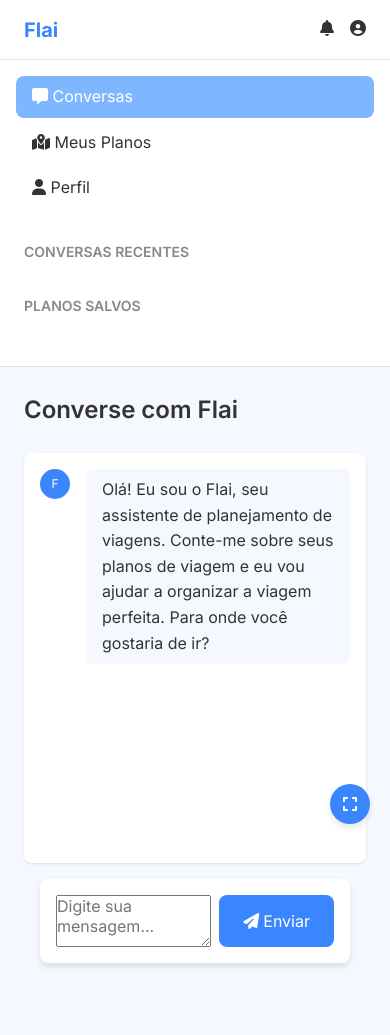
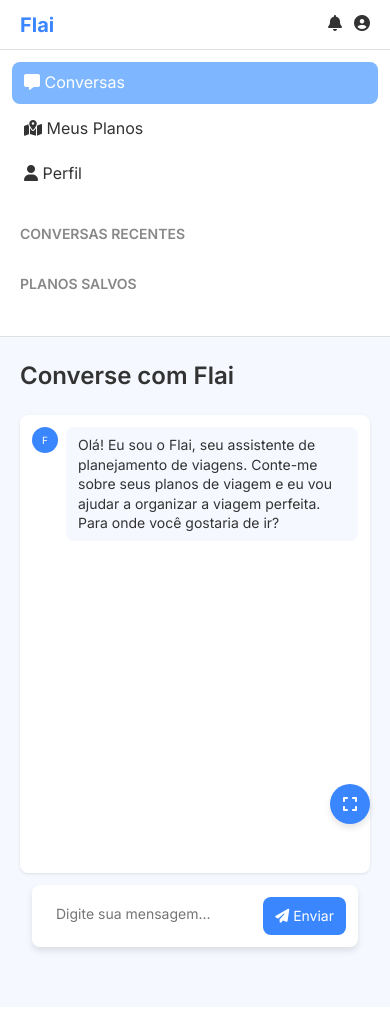
Before and after one commit to Desenvolvimentokot/Avi-Assistente-de-Viagens-Inteligente, a Flask app: page / in a window 390 px wide. After the commit the page ends 955 px from the top, so only its background shows below. Run offline with Flask 3, Linux system fonts and the light colour scheme; some libraries are stand-ins or nearby versions.

Commit message:
Refactor: Adjust styling and layout of chat interface; reduce padding and element sizes for improved responsiveness.
Replit-Commit-Author: Agent
Replit-Commit-Session-Id: 0207ac1a-418d-4daa-a505-6cd627252689
Replit-Commit-Screenshot-Url: https://storage.googleapis.com/screenshot-production-us-central1/2a5fe3c8-d551-4ecf-84a6-1c236b599175/f87f56b3-c8fb-4f93-90ee-13d344856845.jpg

```diff
--- a/static/css/styles.css
+++ b/static/css/styles.css
@@ -17,15 +17,15 @@ Main Stylesheet
     --hover-color: #f0f5ff;
     --shadow-sm: 0 1px 3px rgba(0,0,0,0.1);
     --shadow: 0 4px 6px rgba(0,0,0,0.1);
-    --sidebar-width: 250px;
-    --sidebar-collapsed-width: 60px;
-    --header-height: 60px;
+    --sidebar-width: 220px;
+    --sidebar-collapsed-width: 50px;
+    --header-height: 50px;
     --border-radius: 8px;
     --spacing-xs: 4px;
     --spacing-sm: 8px;
-    --spacing-md: 16px;
-    --spacing-lg: 24px;
-    --spacing-xl: 32px;
+    --spacing-md: 12px;
+    --spacing-lg: 20px;
+    --spacing-xl: 28px;
     --transition-speed: 0.3s;
 }
 
@@ -250,7 +250,7 @@ button, input, select, textarea {
 .chat-container {
     display: flex;
     flex-direction: column;
-    height: calc(100vh - var(--header-height) - var(--spacing-lg) * 2 - 70px); /* Subtracting header, padding, and input box */
+    height: calc(100vh - var(--header-height) - var(--spacing-md) * 2 - 60px); /* Subtracting header, padding, and input box */
     max-width: 1200px;
     margin: 0 auto;
 }
@@ -289,20 +289,20 @@ button, input, select, textarea {
 }
 
 .message {
-    margin-bottom: var(--spacing-md);
+    margin-bottom: var(--spacing-sm);
     display: flex;
     align-items: flex-start;
 }
 
 .message-avatar {
-    width: 30px;
-    height: 30px;
+    width: 26px;
+    height: 26px;
     border-radius: 50%;
-    margin-right: var(--spacing-md);
+    margin-right: var(--spacing-sm);
     display: flex;
     align-items: center;
     justify-content: center;
-    font-size: 12px;
+    font-size: 10px;
     color: var(--white);
     background-color: var(--primary-color);
 }
@@ -313,6 +313,8 @@ button, input, select, textarea {
     background-color: var(--light-bg);
     border-radius: var(--border-radius);
     max-width: 80%;
+    font-size: 14px;
+    line-height: 1.4;
 }
 
 .message.user .message-avatar {
@@ -352,13 +354,18 @@ button, input, select, textarea {
     box-shadow: 0 5px 15px rgba(0,0,0,0.1);
 }
 
-.chat-input input {
+.chat-input textarea {
     flex: 1;
     border: none;
-    padding: var(--spacing-md) var(--spacing-lg);
+    padding: var(--spacing-sm) var(--spacing-md);
     border-radius: var(--border-radius);
     outline: none;
-    font-size: 16px;
+    font-size: 14px;
+    resize: none;
+    min-height: 38px;
+    max-height: 120px;
+    font-family: inherit;
+    overflow-y: auto;
 }
 
 .chat-input button {
@@ -366,13 +373,15 @@ button, input, select, textarea {
     color: var(--white);
     border: none;
     border-radius: var(--border-radius);
-    padding: var(--spacing-md) var(--spacing-lg);
+    padding: var(--spacing-sm) var(--spacing-md);
     cursor: pointer;
     margin-left: var(--spacing-sm);
     transition: background-color 0.2s;
     display: flex;
     align-items: center;
     justify-content: center;
+    font-size: 14px;
+    min-width: 80px;
 }
 
 .chat-input button i {
```
